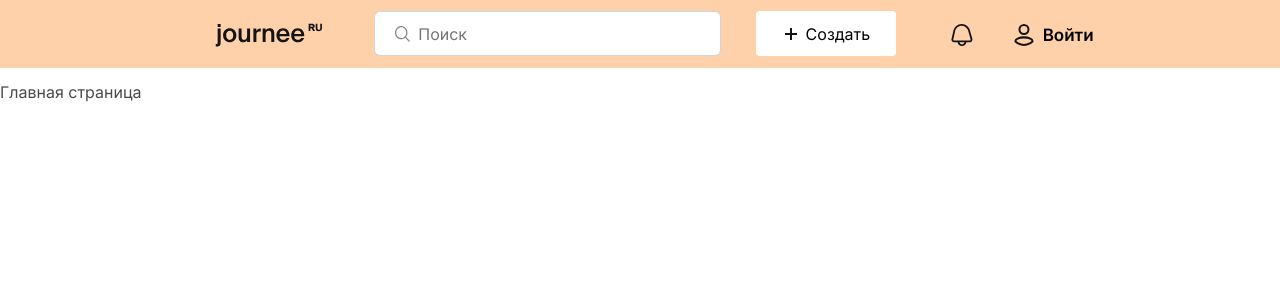
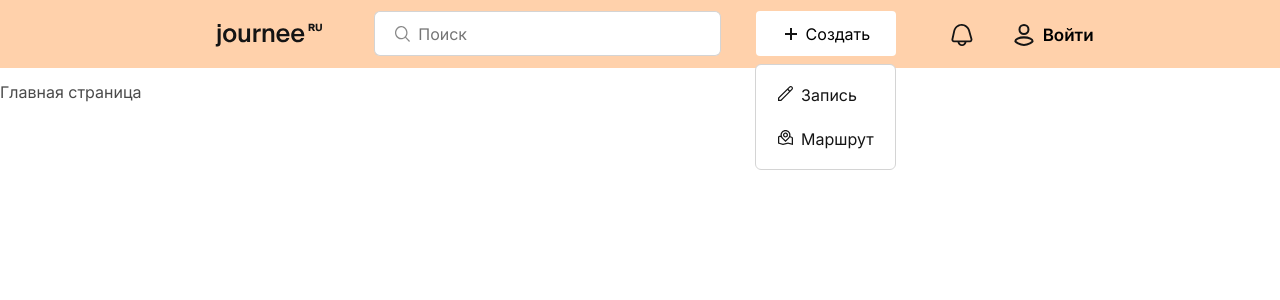
Before and after one commit to Student-Labs-2023/journee-frontend, a React (Create React App) app: page / in a window 1280 px wide. Both pictures are taken after a click on the button "Создать". Shown: the top 300 px of the page. Built offline with nearby package versions, Linux system fonts and the light colour scheme.

Commit message:
dropdown
Реализация dropdown меню

```diff
--- a/package.json
+++ b/package.json
@@ -14,6 +14,7 @@
     "react-dom": "^18.2.0",
     "react-router-dom": "^6.14.1",
     "react-scripts": "5.0.1",
+    "react-transition-group": "^4.4.5",
     "typescript": "^4.9.5",
     "web-vitals": "^2.1.4"
   },
@@ -40,5 +41,8 @@
       "last 1 firefox version",
       "last 1 safari version"
     ]
+  },
+  "devDependencies": {
+    "@types/react-transition-group": "^4.4.6"
   }
 }
--- a/src/components/header/Header.tsx
+++ b/src/components/header/Header.tsx
@@ -1,4 +1,6 @@
+import { useState } from 'react';
 import { Link } from 'react-router-dom';
+import { CSSTransition } from 'react-transition-group';
 
 import '../../bulma/bulma.css';
 import styles from './Header.module.css';
@@ -9,9 +11,19 @@ import buttonIcon from '../../img/fi-rs-plus-small.svg';
 import notificationIcon from '../../img/notificationicons_header.svg';
 import userIcon from '../../img/Usericons_header.svg';
 
+import { Dropdown } from './dropdown/Dropdown';
+
 //Шапка
 
 export function Header() {
+  /* Состояние dropdown меню*/
+  const [dropdownState, setDropdown] = useState<boolean>(false);
+
+  /* Функция, которая передана в Dropdown.tsx? для изменения состояния dropdown меню */
+  const setDropdownState = (): void => {
+    setDropdown(!dropdownState);
+  };
+
   return (
     /* Шапка */
     <div className="columns">
@@ -47,7 +59,7 @@ export function Header() {
               <div className="column is-one-third">
                 <button
                   className={styles.button}
-                  onClick={() => console.log('Создать маршрут')}
+                  onClick={() => setDropdown(!dropdownState)}
                 >
                   <img
                     className={styles.buttonIcon}
@@ -56,6 +68,16 @@ export function Header() {
                   />
                   <p className={styles.buttonText}>Создать</p>
                 </button>
+                {/* Dropdown меню */}
+
+                <CSSTransition
+                  in={dropdownState}
+                  classNames="alert"
+                  timeout={300}
+                  unmountOnExit
+                >
+                  <Dropdown setDropdown={setDropdownState} />
+                </CSSTransition>
               </div>
             </div>
           </div>
--- /dev/null
+++ b/src/components/header/dropdown/Dropdown.module.css
@@ -0,0 +1,38 @@
+/* Dropdown */
+
+.dropdown {
+  width: 141px;
+
+  border-radius: 6px;
+  border: 1px solid var(--c, #d4d4d4);
+  background: var(--unnamed, #fff);
+
+  padding: 8px;
+
+  margin-top: 8px;
+
+  margin-left: auto;
+  margin-right: auto;
+}
+
+.dropdownButton {
+  display: block;
+
+  border-radius: 4px;
+
+  color: var(--unnamed, #141414);
+
+  padding: 10px 0px 10px 14px;
+
+  transition: background ease 0.6s;
+}
+
+.dropdownButton:hover {
+  background: var(--unnamed, #f2f2f2);
+
+  transition: background ease 0.6s;
+}
+
+.dropdownImage {
+  padding-right: 8px;
+}
--- /dev/null
+++ b/src/components/header/dropdown/Dropdown.tsx
@@ -0,0 +1,41 @@
+import { useRef, useEffect } from 'react';
+import { Link } from 'react-router-dom';
+
+import styles from './Dropdown.module.css';
+
+import recordIcon from '../../../img/¦бTВ¦-TВTМTПicons_header.svg';
+import routeIcon from '../../../img/fi-rs-map-marker.svg';
+
+export function Dropdown({ setDropdown }: { setDropdown: () => void }) {
+  //Сохранение объекта с dropdown меню
+  const dropdownRef = useRef<HTMLDivElement>(null);
+
+  //Отслеживание клика вне dropdown меню и изменение его состояния
+  useEffect(() => {
+    const handleClick = (event: any): void => {
+      if (dropdownRef.current && !dropdownRef.current.contains(event.target)) {
+        setDropdown();
+      }
+    };
+
+    document.addEventListener('mousedown', handleClick);
+
+    return () => {
+      document.removeEventListener('mousedown', handleClick);
+    };
+  }, []);
+
+  return (
+    //Dropdown меню
+    <div ref={dropdownRef} className={styles.dropdown}>
+      <Link className={styles.dropdownButton} to="/">
+        <img className={styles.dropdownImage} src={recordIcon} alt="record" />
+        Запись
+      </Link>
+      <Link className={styles.dropdownButton} to="/">
+        <img className={styles.dropdownImage} src={routeIcon} alt="route" />
+        Маршрут
+      </Link>
+    </div>
+  );
+}
--- a/src/index.css
+++ b/src/index.css
@@ -7,3 +7,20 @@
 
   font-family: 'Inter', sans-serif;
 }
+
+/* Анимация dropdown из модуля Header при помощи библиотеки react-transition-group*/
+
+.alert-enter {
+  opacity: 0;
+}
+.alert-enter-active {
+  opacity: 1;
+  transition: opacity 300ms;
+}
+.alert-exit {
+  opacity: 1;
+}
+.alert-exit-active {
+  opacity: 0;
+  transition: opacity 300ms;
+}
```
Also changed, not shown: src/img/fi-rs-map-marker.svg (added), 1 other file (tests, documents, lock files or other folders).
